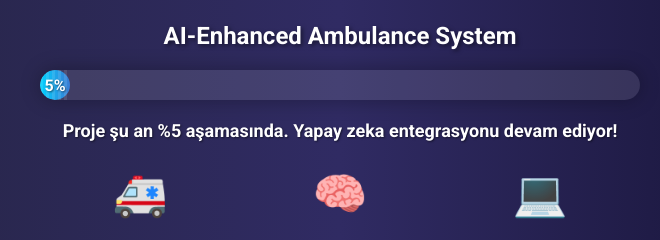
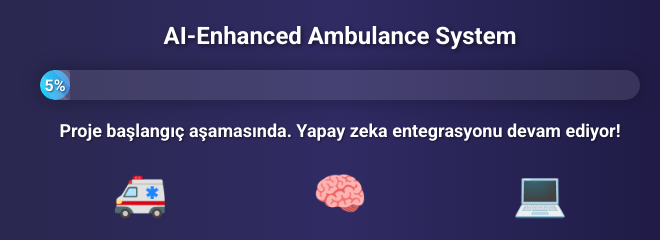
Before and after one commit to Baro007/112, a plain HTML site: page index.html in a window 1280 px wide. Shown: the part 288-528 px from the top of the page, 300-960 px from the left. Drawn offline with Linux system fonts and the light colour scheme.

Commit message:
Update index.html

```diff
--- a/index.html
+++ b/index.html
@@ -33,12 +33,12 @@
             margin: 20px auto;
         }
         .progress-bar {
-            width: 5%;
+            width: 0%;
             height: 100%;
             background: linear-gradient(90deg, #00d2ff, #3a7bd5);
             border-radius: 15px;
             position: relative;
-            transition: width 1s ease-in-out;
+            transition: width 2s ease-in-out;
         }
         .progress-bar::before {
             content: '';
@@ -48,31 +48,18 @@
             right: 0;
             bottom: 0;
             background:
-                linear-gradient(90deg,
-                    rgba(255,255,255,.1) 10%,
-                    transparent 10%,
-                    transparent 20%,
-                    rgba(255,255,255,.1) 20%,
-                    rgba(255,255,255,.1) 30%,
-                    transparent 30%,
-                    transparent 40%,
-                    rgba(255,255,255,.1) 40%,
-                    rgba(255,255,255,.1) 50%,
-                    transparent 50%,
-                    transparent 60%,
-                    rgba(255,255,255,.1) 60%,
-                    rgba(255,255,255,.1) 70%,
-                    transparent 70%,
-                    transparent 80%,
-                    rgba(255,255,255,.1) 80%,
-                    rgba(255,255,255,.1) 90%,
-                    transparent 90%,
-                    transparent);
-            animation: barStripes 1s linear infinite;
+                repeating-linear-gradient(
+                    45deg,
+                    rgba(255,255,255,0.1),
+                    rgba(255,255,255,0.1) 10px,
+                    rgba(255,255,255,0.2) 10px,
+                    rgba(255,255,255,0.2) 20px
+                );
+            animation: moveStripes 1s linear infinite;
         }
-        @keyframes barStripes {
+        @keyframes moveStripes {
             0% { background-position: 0 0; }
-            100% { background-position: 60px 0; }
+            100% { background-position: 28px 0; }
         }
         .percentage {
             position: absolute;
@@ -116,10 +103,10 @@
         <h1 class="title">AI-Enhanced Ambulance System</h1>
         <div class="progress-container">
             <div class="progress-bar">
-                <div class="percentage">5%</div>
+                <div class="percentage">0%</div>
             </div>
         </div>
-        <div class="message">Proje şu an %5 aşamasında. Yapay zeka entegrasyonu devam ediyor!</div>
+        <div class="message">Proje başlangıç aşamasında. Yapay zeka entegrasyonu devam ediyor!</div>
         <div class="icon-container">
             <div class="icon">🚑</div>
             <div class="icon">🧠</div>
@@ -131,9 +118,21 @@
         const progressBar = document.querySelector('.progress-bar');
         const percentageText = document.querySelector('.percentage');
         const targetProgress = 5;
+        let currentProgress = 0;
 
-        progressBar.style.width = `${targetProgress}%`;
-        percentageText.textContent = `${targetProgress}%`;
+        function updateProgress() {
+            if (currentProgress < targetProgress) {
+                currentProgress += 0.1;
+                progressBar.style.width = `${currentProgress}%`;
+                percentageText.textContent = `${currentProgress.toFixed(1)}%`;
+                requestAnimationFrame(updateProgress);
+            } else {
+                progressBar.style.width = `${targetProgress}%`;
+                percentageText.textContent = `${targetProgress}%`;
+            }
+        }
+
+        setTimeout(updateProgress, 500); // Start after a short delay
     </script>
 </body>
 </html>
```
